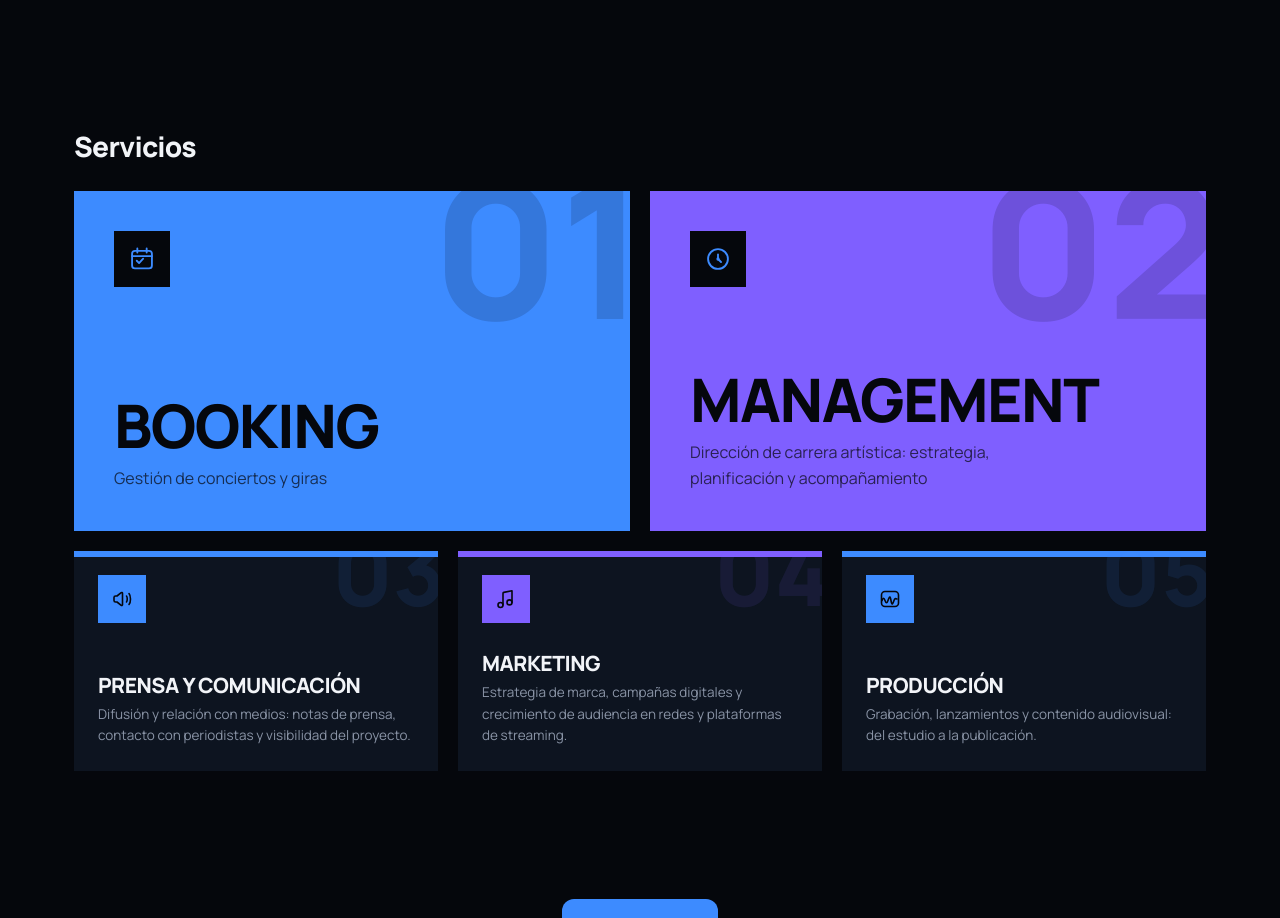
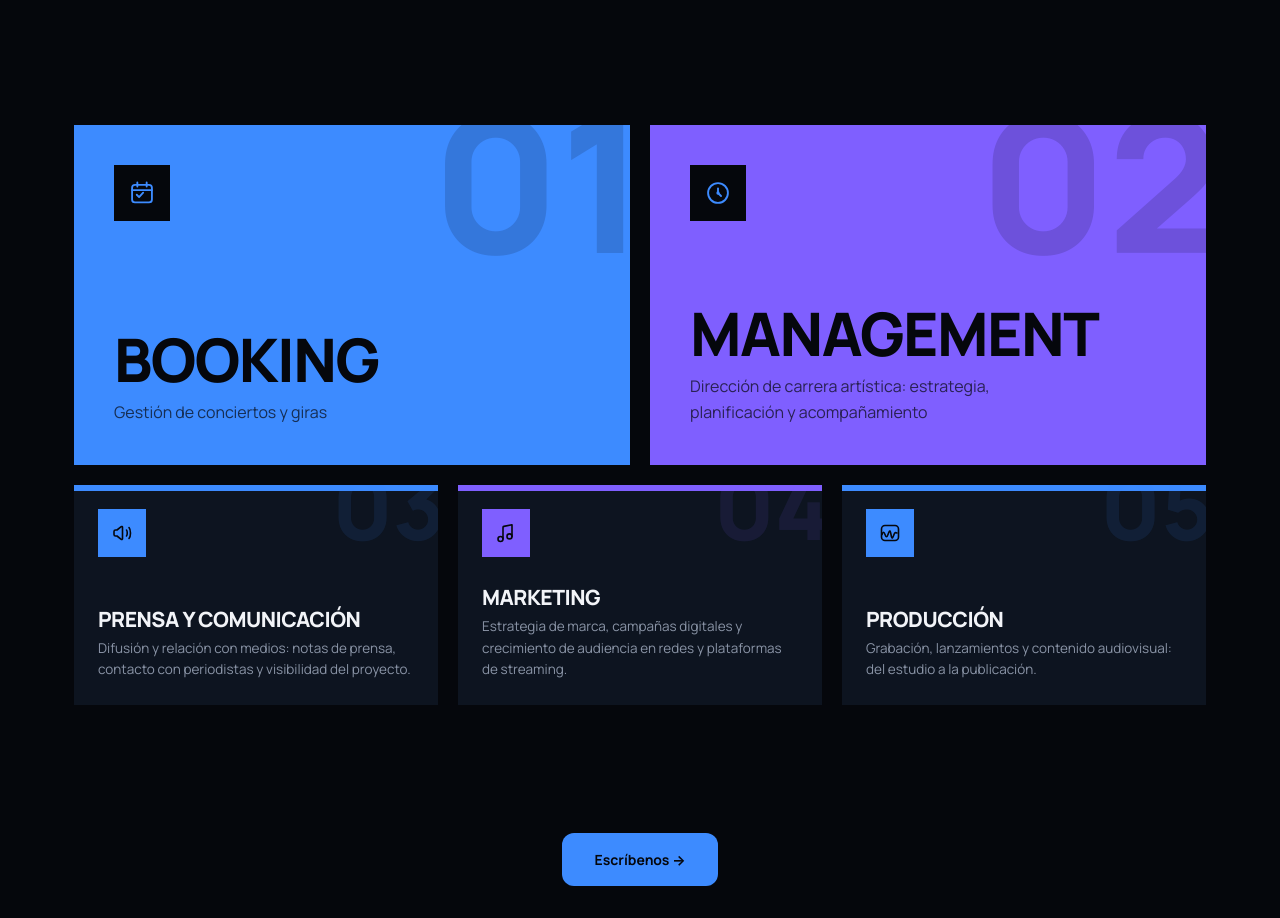
Before and after one commit to marioroz19-netizen/nmusika, a Next.js app: page / in a window 1280 px wide. Shown: the part 2120-3038 px from the top of the page. Built offline with nearby package versions, Linux system fonts and the light colour scheme.

Commit message:
Update ServiciosSection.tsx

```diff
--- a/src/components/ServiciosSection.tsx
+++ b/src/components/ServiciosSection.tsx
@@ -23,10 +23,6 @@ export default function ServiciosSection({ services }: { services: Service[] })
 
   return (
     <div id="servicios" className="py-16 scroll-mt-28">
-      <div className="mb-6">
-        <h2 className="text-[28px] font-extrabold tracking-tight">Servicios</h2>
-      </div>
-
       {/* Protagonistas: Booking y Management, en grande */}
       <div className="grid grid-cols-1 sm:grid-cols-2 gap-5 mb-5">
         {featured.map((service, i) => {
```
